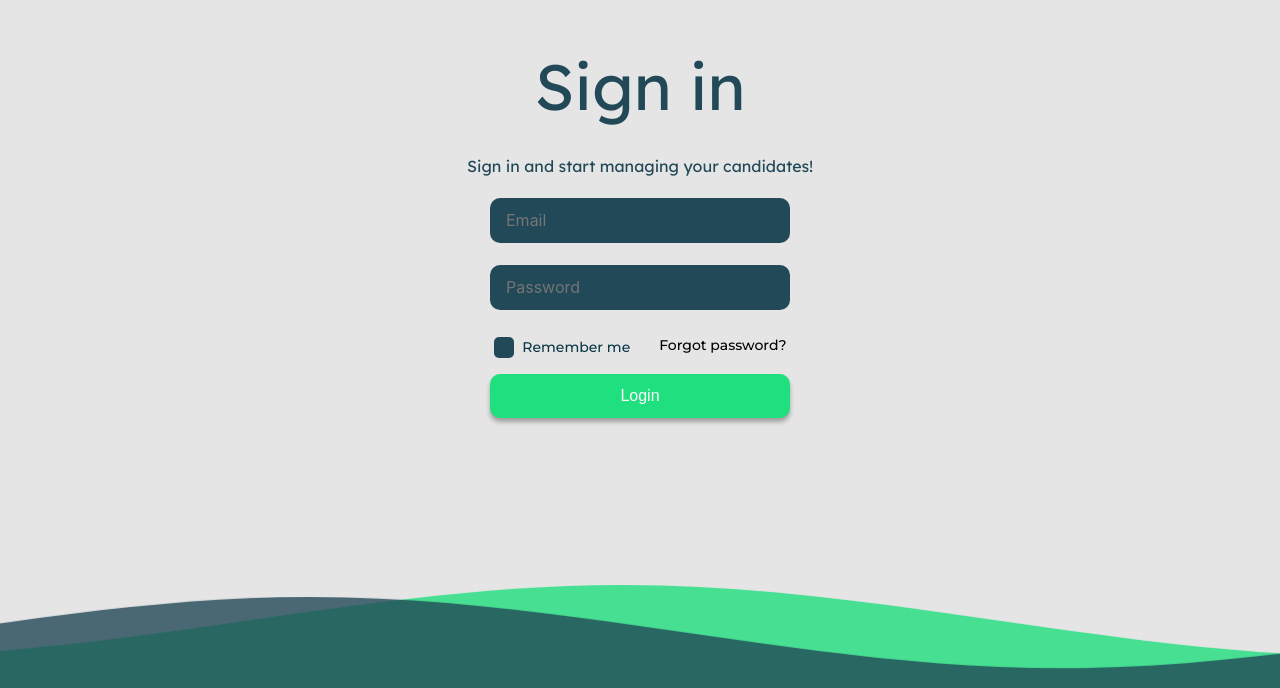
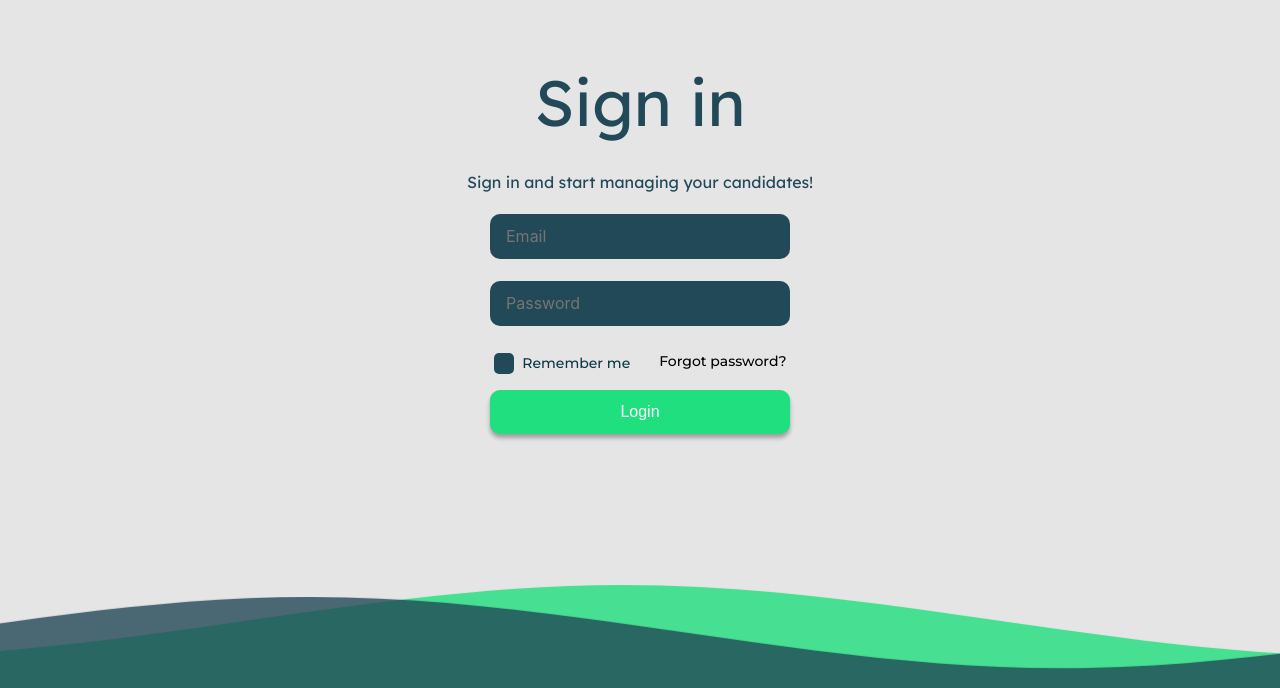
Before and after one commit to hemakumarm72/front-end-practise-day-1, a React (Create React App) app: page /login1 in a window 1280 px wide. Shown: the part 112-800 px from the top of the page. Built offline with nearby package versions, Linux system fonts and the light colour scheme.

Commit message:
waves fix align bottom

```diff
--- a/src/Pages/login1/login1.scss
+++ b/src/Pages/login1/login1.scss
@@ -7,7 +7,7 @@
 
 .logincontainer {
     display: flex;
-    min-height: 86vh;
+    min-height: 90vh;
     align-items: center;
     justify-content: center;
 }
@@ -114,7 +114,7 @@
     .waves {
         width: 100%;
         background-color: inherit;
-        margin-bottom: -0.43rem;
+        margin-bottom: -0.4375rem;
         max-height: 111px;
     }
     .parallax > use {
```
